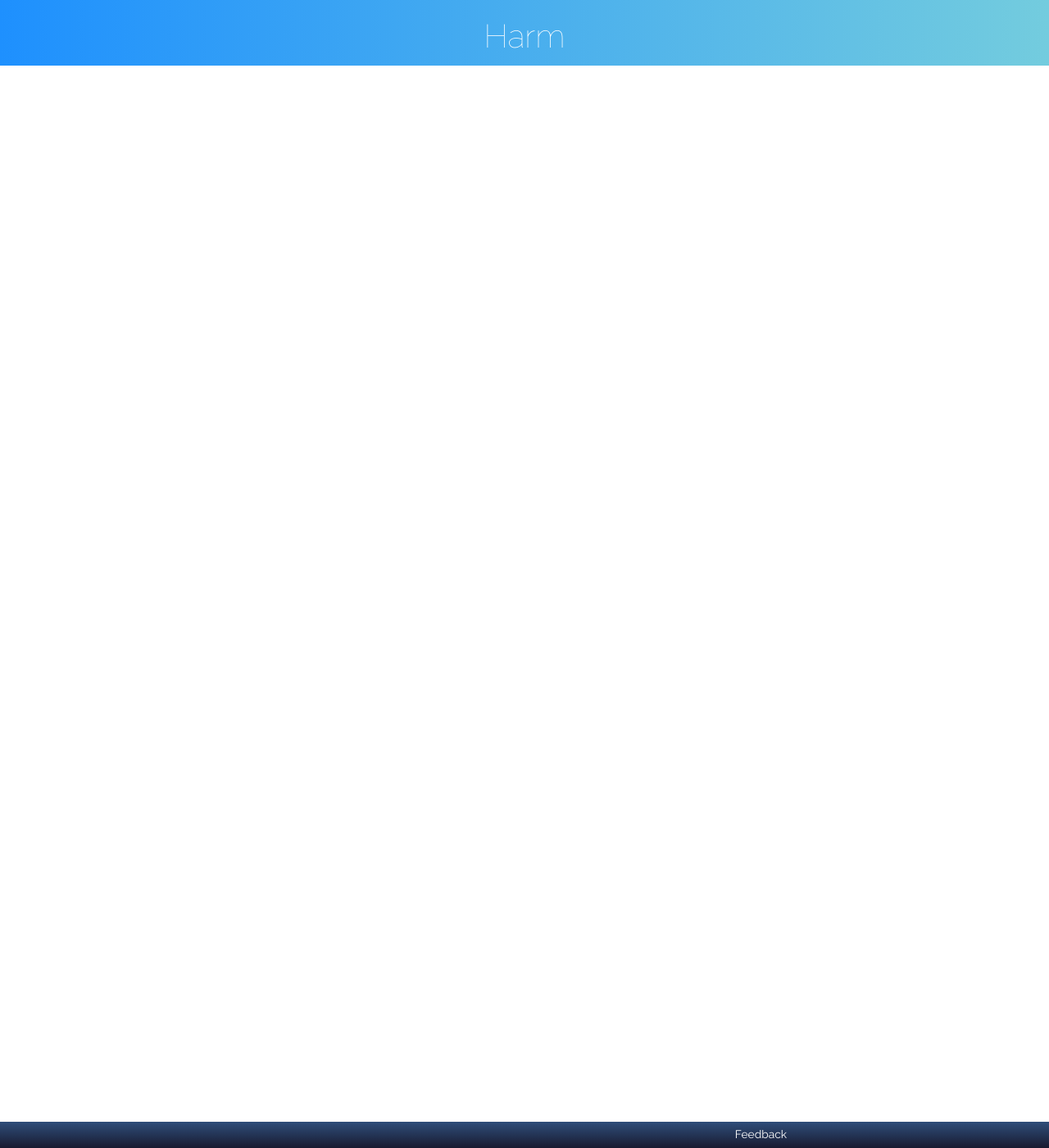
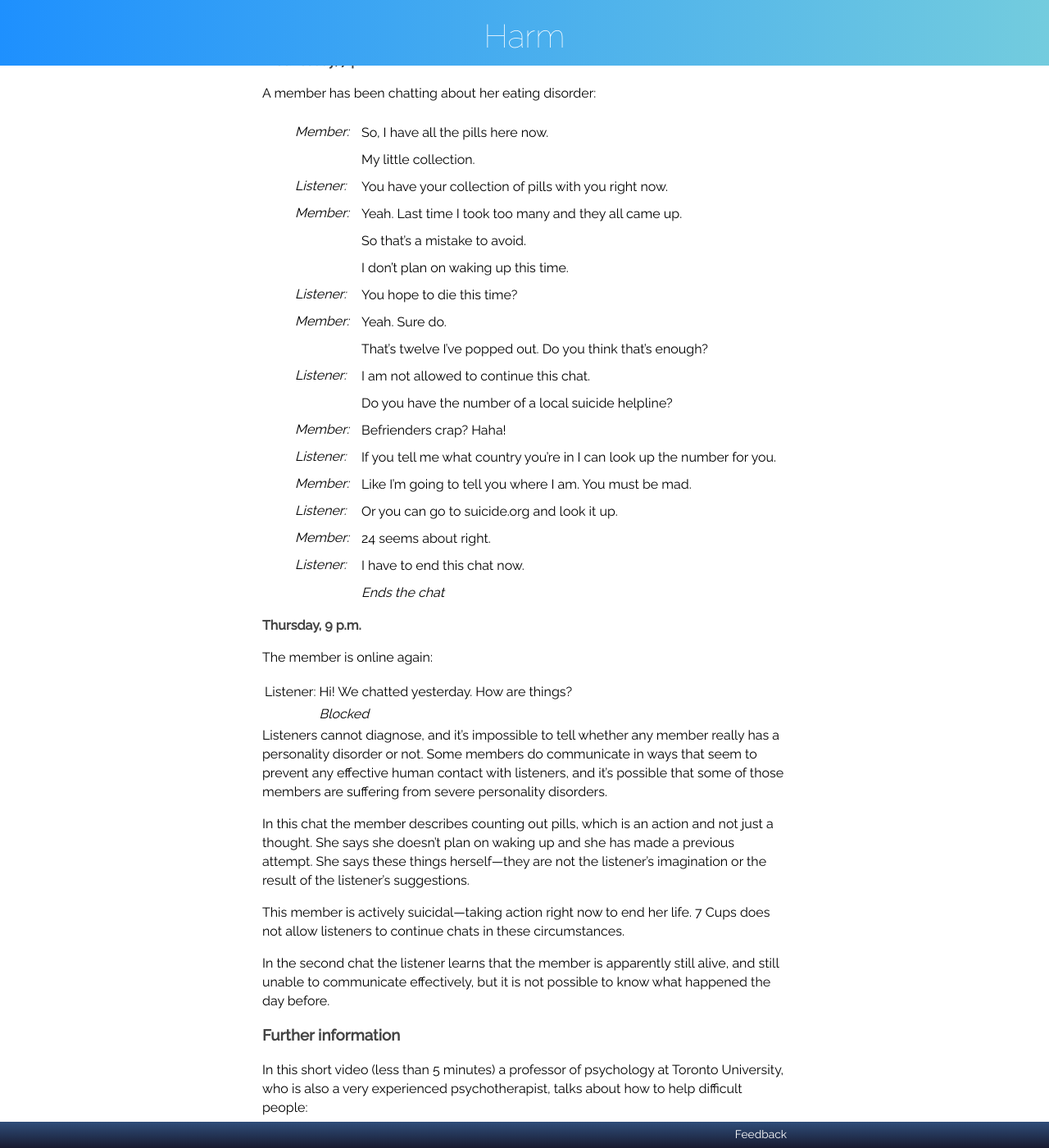
Before and after one commit to RarelyCharlie/rarelycharlie.github.io, a Jekyll site: the page built from _guide/harm.md, in a window 1280 px wide and 1400 px high, scrolled down 27385 px. Shown: the whole window at 82% size. Built offline with Jekyll 4.4.1, drawn with Linux system fonts in a browser that asks for light colours; nearby versions of some CDN libraries; some of the changed text lies outside the part shown; grey boxes are pictures that could not be loaded.

Commit message:
add section

```diff
--- a/_guide/harm.md
+++ b/_guide/harm.md
@@ -23,7 +23,7 @@ feedback: https://www.7cups.com/@RarelyCharlie
 -	[OCD](#ocd)
 -	[PTSD](#ptsd)
 -	[Psychosis](#psychosis)
--	Personality disorder
+-	[Personality disorder](#personality-disorder)
 -	Paraphilia
 -	Domestic violence
 
@@ -768,3 +768,57 @@ Members who suffer from this degree of confusion can be difficult to relate to,
 
 QUIZ
 {:.dummyquiz}
+
+# Personality disorder
+
+**Wednesday, 7 p.m.**
+
+A member has been chatting about her eating disorder:
+
+|Member:|So, I have all the pills here now.
+||My little collection.
+|Listener:|You have your collection of pills with you right now.
+|Member:|Yeah. Last time I took too many and they all came up.
+||So that's a mistake to avoid.
+||I don't plan on waking up this time.
+|Listener:|You hope to die this time?
+|Member:|Yeah. Sure do.
+||That's twelve I've popped out. Do you think that's enough?
+|Listener:|I am not allowed to continue this chat.
+||Do you have the number of a local suicide helpline?
+|Member:|Befrienders crap? Haha!
+|Listener:|If you tell me what country you're in I can look up the number for you.
+|Member:|Like I'm going to tell you where I am. You must be mad.
+|Listener:|Or you can go to suicide.org and look it up.
+|Member:|24 seems about right.
+|Listener:|I have to end this chat now.
+||*Ends the chat*
+{:.chat}
+
+**Thursday, 9 p.m.**
+
+The member is online again:
+
+|Listener:|Hi! We chatted yesterday. How are things?
+||*Blocked*
+
+Listeners cannot diagnose, and it's impossible to tell whether any member really has a personality disorder or not. Some members do communicate in ways that seem to prevent any effective human contact with listeners, and it's possible that some of those members are suffering from severe personality disorders.
+
+In this chat the member describes counting out pills, which is an action and not just a thought. She says she doesn't plan on waking up and she has made a previous attempt. She says these things herself—they are not the listener's imagination or the result of the listener's suggestions.
+
+This member is actively suicidal—taking action right now to end her life. 7 Cups does not allow listeners to continue chats in these circumstances.
+
+In the second chat the listener learns that the member is apparently still alive, and still unable to communicate effectively, but it is not possible to know what happened the day before.
+
+### Further information
+
+In this short video (less than 5 minutes) a professor of psychology at Toronto University, who is also a very experienced psychotherapist, talks about how to help difficult people:
+
+<iframe width="560" height="315" style="margin-bottom: 1em;" src="https://www.youtube.com/embed/CdSaUVldSjc?rel=0" frameborder="0" allow="autoplay; encrypted-media" allowfullscreen></iframe>
+
+> If you're offering something and it's not taken, then perhaps you should be offering it somewhere else. And sometimes, if you offer a hand and the person won't take it you have to stop offering the hand.
+
+There are limits to what active listening can achieve.
+
+QUIZ
+{:.dummyquiz}
```
